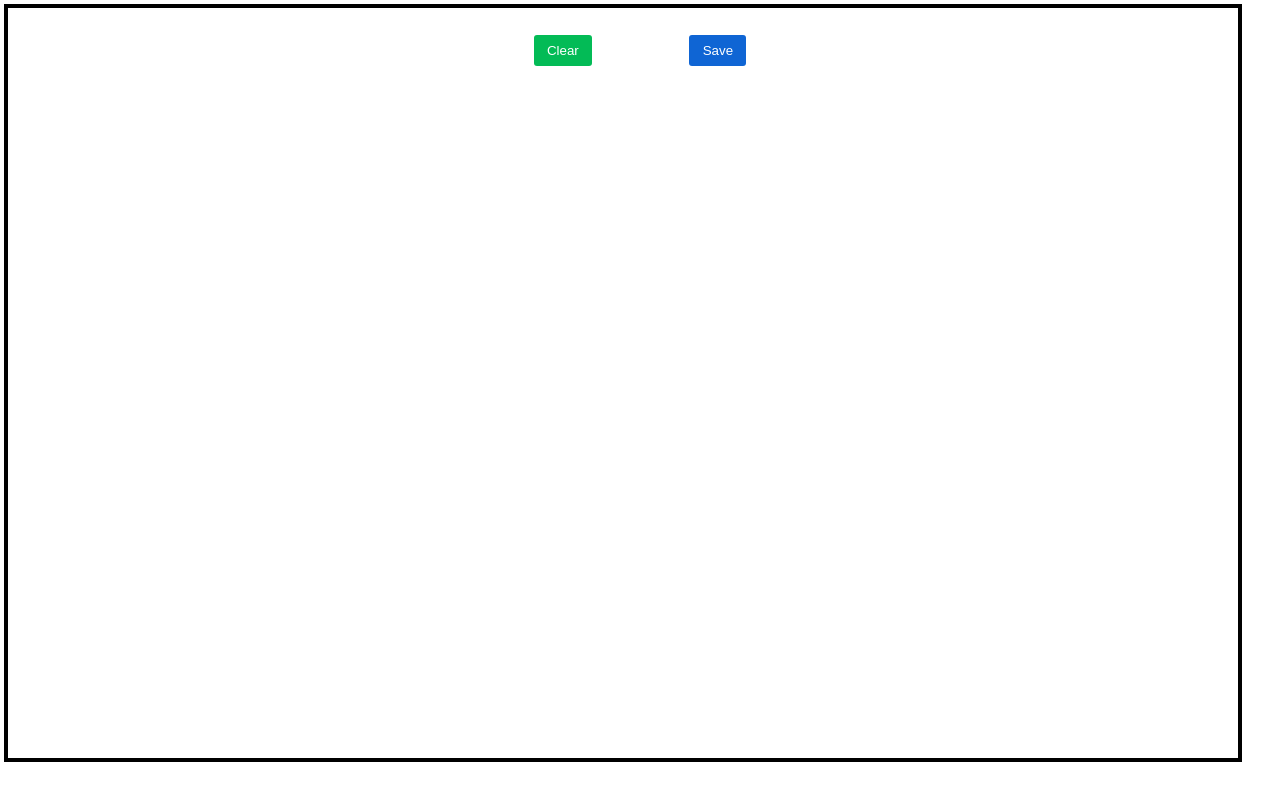
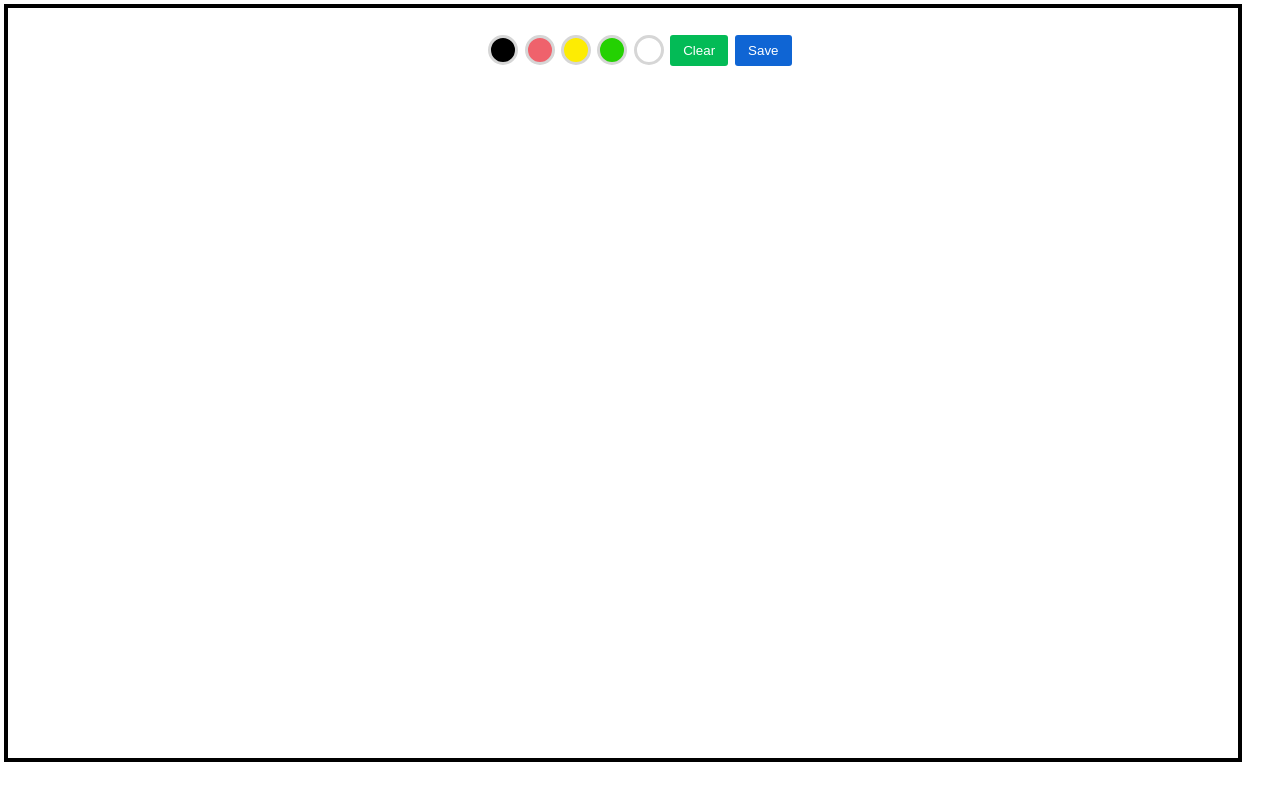
Before and after one commit to ArtyomSukiasyan/Canvas, a plain HTML site: page drawingApp/index.html in a window 1280 px wide. Drawn offline with Linux system fonts and the light colour scheme.

Commit message:
feat: add some colors

```diff
--- a/drawingApp/index.html
+++ b/drawingApp/index.html
@@ -10,6 +10,11 @@
   <body>
     <canvas id="canvas"></canvas>
     <div class="nav">
+      <div class="color" data-color="#000"></div>
+      <div class="color" data-color="#EF626C"></div>
+      <div class="color" data-color="#fdec03"></div>
+      <div class="color" data-color="#24d102"></div>
+      <div class="color" data-color="#fff"></div>
       <button class="clear">Clear</button>
       <button class="save">Save</button>
     </div>
--- a/drawingApp/script.js
+++ b/drawingApp/script.js
@@ -7,6 +7,14 @@ canvas.height = window.innerHeight - 50;
 
 let context = canvas.getContext("2d");
 context.lineWidth = 5;
+
+let colors = document.querySelectorAll(".color");
+colors = Array.from(colors);
+colors.forEach((color) => {
+  color.addEventListener("click", () => {
+    context.strokeStyle = color.dataset.color;
+  });
+});
 
 let prevX = null;
 let prevY = null;
--- a/drawingApp/style.css
+++ b/drawingApp/style.css
@@ -33,6 +33,40 @@ button {
   transition: opacity 0.5s;
 }
 
+.color {
+  height: 30px;
+  width: 30px;
+  background-color: blue;
+  border-radius: 50%;
+  border: 3px solid rgb(214, 214, 214);
+  transition: transform 0.5s;
+}
+
+.color:hover {
+  transform: scale(1.5);
+  cursor: pointer;
+}
+
+.color:nth-child(1) {
+  background-color: #000;
+}
+
+.color:nth-child(2) {
+  background-color: #ef626c;
+}
+
+.color:nth-child(3) {
+  background-color: #fdec03;
+}
+
+.color:nth-child(4) {
+  background-color: #24d102;
+}
+
+.color:nth-child(5) {
+  background-color: #fff;
+}
+
 .save {
   background-color: #0f65d4;
 }
```
